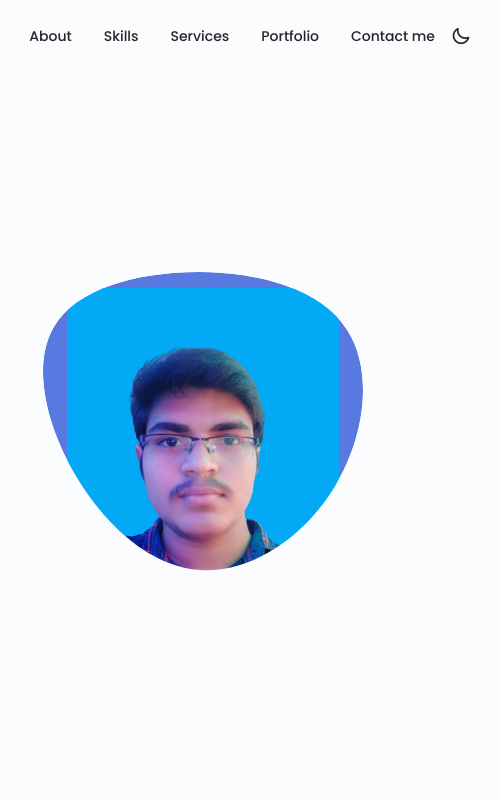
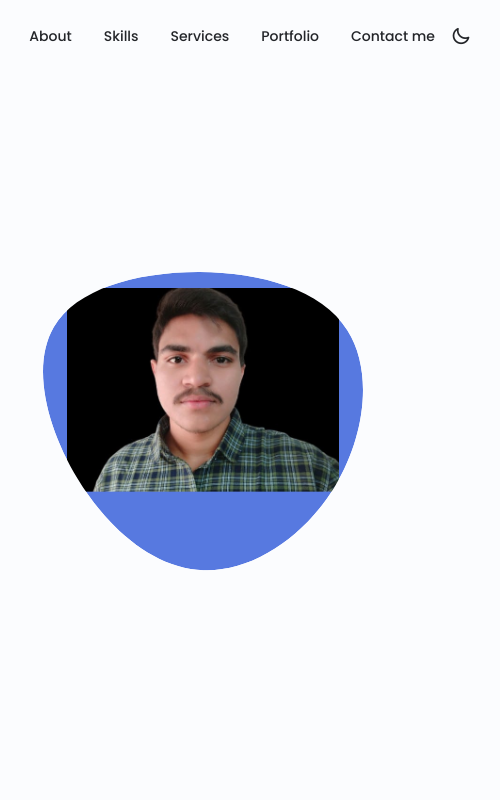
Before and after one commit to MKR9705/KoteswaraRao-s-Portfolio, a plain HTML site: page index.html in a window 1280 px wide. Shown: the top 800 px of the page, 653-1153 px from the left. Drawn offline with nearby package versions, Linux system fonts and the light colour scheme.

Commit message:
Update index.html

```diff
--- a/index.html
+++ b/index.html
@@ -122,7 +122,7 @@
                                 129.362C2.45775 97.8511 -7.48481 59.1033 6.67581 34.5279C20.9871 10.1032 59.7028
                                 -0.149132 97.9666 0.00163737C136.23 0.303176 174.193 10.857 190.312 36.4879Z" />
 
-                                <image class="home__blob-img" x="15" y="10" href="assets/img/MKR.png" />
+                                <image class="home__blob-img" x="15" y="10" href="assets/img/MKR.jpeg" />
                             </g>
                         </svg>
                     </div>
```
